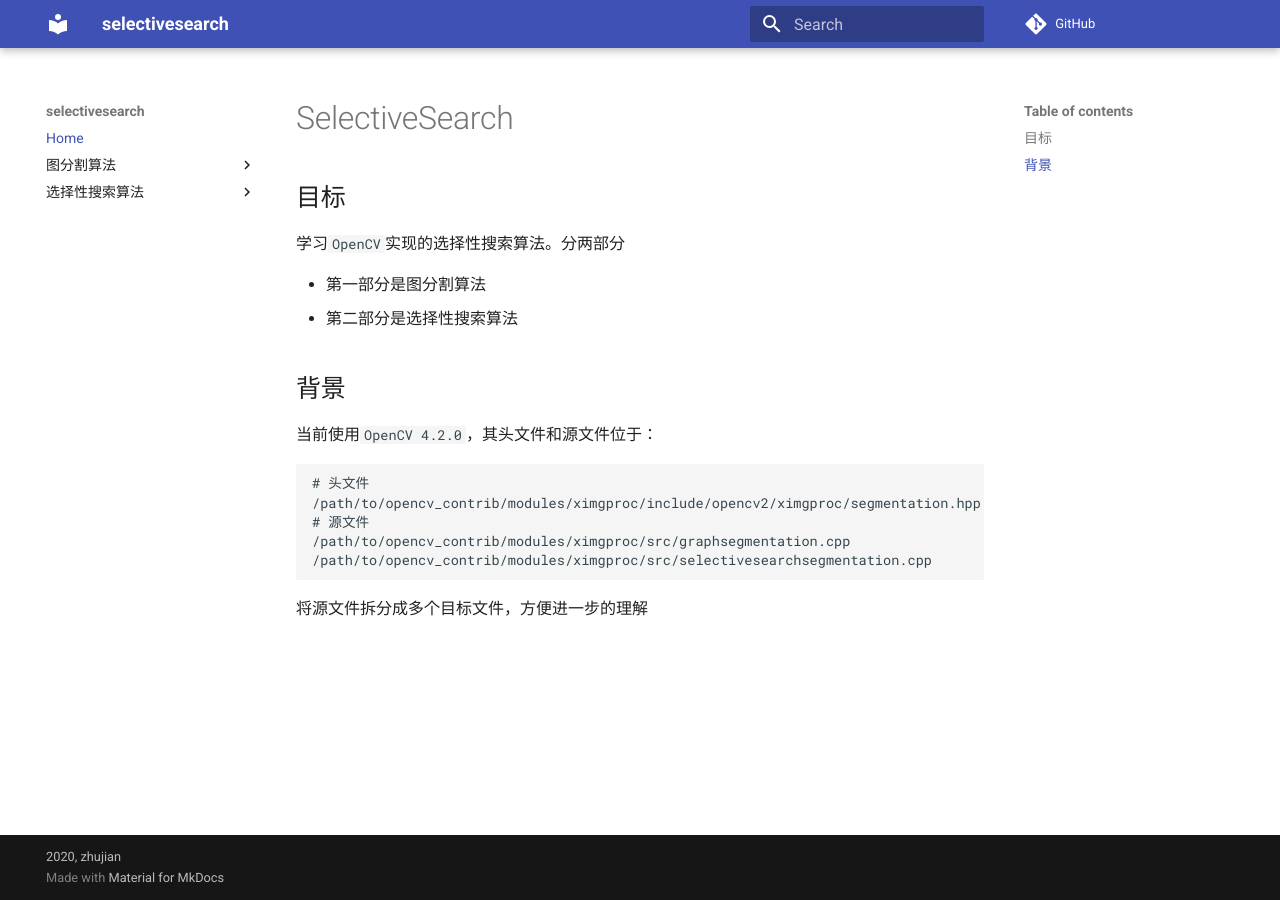
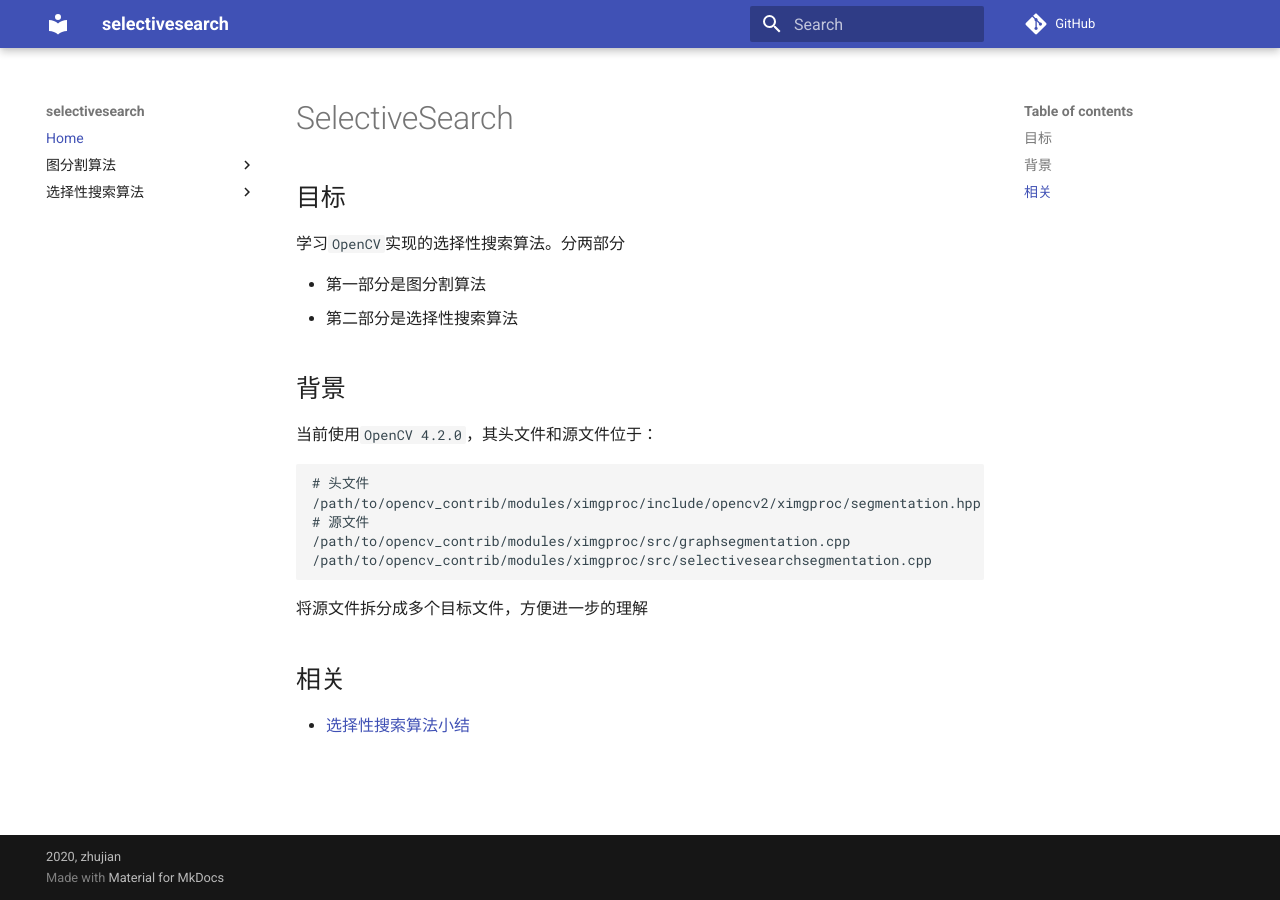
Before and after one commit to object-detection-algorithm/selectivesearch, an MkDocs documentation site: the page built from docs/index.md, in a window 1280 px wide. Built offline with MkDocs 1.6.1 and Material for MkDocs 9.7.7, drawn with Linux system fonts in a browser that asks for light colours; comment, search, counter and statistics services are not loaded.

Commit message:
docs(index): 添加选择性搜索算法小结链接

````diff
--- a/docs/index.md
+++ b/docs/index.md
@@ -20,3 +20,7 @@
 ```
 
 将源文件拆分成多个目标文件，方便进一步的理解
+
+## 相关
+
+* [选择性搜索算法小结](https://www.zhujian.tech/posts/58ff6dae.html)
````
